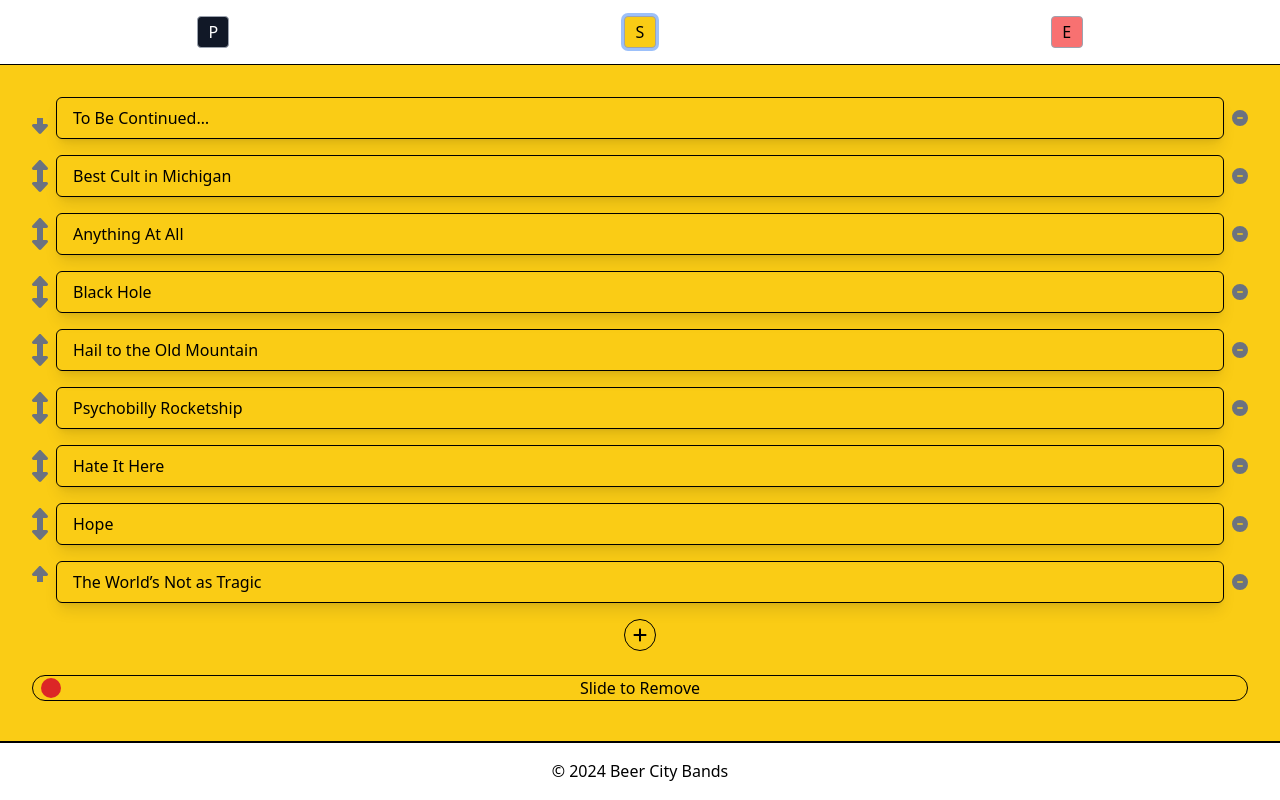
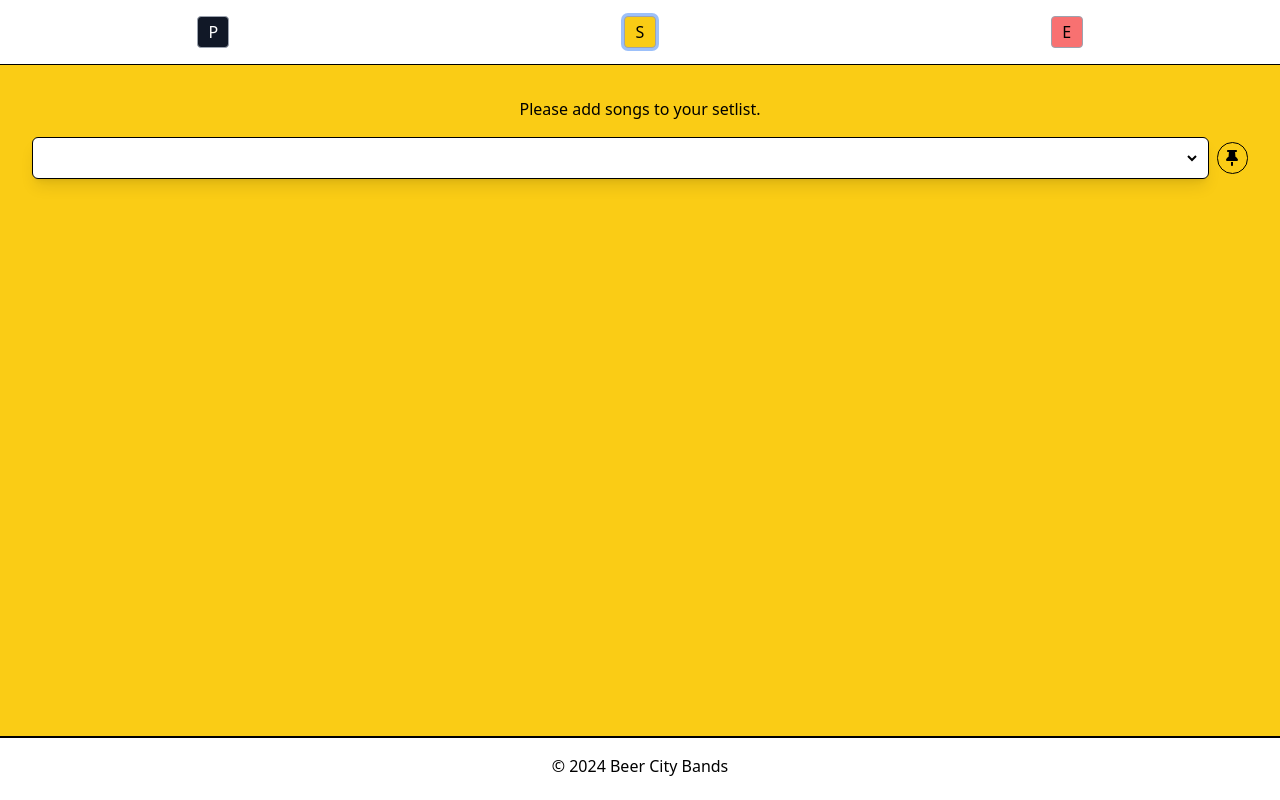
Before and after one commit to kylemichaelsullivan/kmSetList, a React (Vite) app: page / in a window 1280 px wide. Built offline with nearby package versions, Linux system fonts and the light colour scheme.

Commit message:
ADD: Functionality to Add & Remove songs from Setlist

```diff
--- a/src/components/modes/Editing/ToggleSong.tsx
+++ b/src/components/modes/Editing/ToggleSong.tsx
@@ -11,7 +11,6 @@ function ToggleSong({ song }: ToggleSongPtops) {
   const [isActive, setIsActive] = useState();
 
   // I'm leaning hard on conventions to convey meaning here
-
   function toggleSong() {
     alert(`${song} toggled.`);
   }
--- a/src/components/modes/Selecting/AddSong.tsx
+++ b/src/components/modes/Selecting/AddSong.tsx
@@ -1,20 +1,55 @@
-import { FontAwesomeIcon } from '@fortawesome/react-fontawesome';
-import { faPlus } from '@fortawesome/free-solid-svg-icons';
+import { useEffect, useState } from 'react';
 
+import { useCatalog } from '@/context/catalog';
 import { useSetlist } from '@/context/setlist';
 
+import AddSongButton from './AddSongButton';
+import NoSongs from '@/components/NoSongs';
+
 function AddSong() {
-  const { addSongToSetlist } = useSetlist();
+  const { catalog } = useCatalog();
+  const { setlist, selectSong, handleSelectSong } = useSetlist();
+
+  // keyWord: type so it's only songs
+  const [unselectedSongs, setUnselectedSongs] = useState<string[]>([]);
+
+  function getUnselectedSongs() {
+    return catalog.filter((song) => !setlist.includes(song));
+  }
+
+  const handleSelectChange = (e: React.ChangeEvent<HTMLSelectElement>) => {
+    handleSelectSong(e.target.value);
+  };
+
+  useEffect(() => {
+    if (catalog && setlist) {
+      setUnselectedSongs(getUnselectedSongs());
+    }
+  }, [catalog, setlist]);
 
   return (
-    <button
-      type="button"
-      className="AddSong flex justify-center items-center border border-current ring-blue-500 rounded-full font-bold text-xxxl w-8 h-8 transition-colors duration-300 hover:bg-black hover:text-white hover:ring"
-      title="Add Song to Setlist"
-      onClick={addSongToSetlist}
-    >
-      <FontAwesomeIcon icon={faPlus} />
-    </button>
+    <div className="AddSong flex gap-2 items-center w-full group">
+      <div className="song flex-auto cursor-grab bg-white border border-current ring-blue-500 rounded-md shadow-lg w-full p-2 group-hover:ring">
+        {unselectedSongs ? (
+          <select
+            className="bg-transparent w-full"
+            value={selectSong}
+            onChange={handleSelectChange}
+          >
+            <option value=""></option>
+            {unselectedSongs.map((song) => (
+              <option value={song} key={song}>
+                {song}
+              </option>
+            ))}
+          </select>
+        ) : (
+          <NoSongs />
+        )}
+      </div>
+
+      <AddSongButton />
+    </div>
   );
 }
 
--- /dev/null
+++ b/src/components/modes/Selecting/AddSongButton.tsx
@@ -0,0 +1,25 @@
+import { useSetlist } from '@/context/setlist';
+
+import { FontAwesomeIcon } from '@fortawesome/react-fontawesome';
+import { faThumbtack } from '@fortawesome/free-solid-svg-icons';
+
+function AddSongButton() {
+  const { addSongToSetlist } = useSetlist();
+
+  function handleClick() {
+    addSongToSetlist();
+  }
+
+  return (
+    <button
+      type="button"
+      className="AddSong flex justify-center items-center border border-current ring-blue-500 rounded-full text-xxl font-bold w-8 h-8 transition-colors duration-300 hover:bg-black hover:text-white hover:ring"
+      title="Add Song to Setlist"
+      onClick={handleClick}
+    >
+      <FontAwesomeIcon icon={faThumbtack} />
+    </button>
+  );
+}
+
+export default AddSongButton;
--- a/src/components/modes/Selecting/RemoveSong.tsx
+++ b/src/components/modes/Selecting/RemoveSong.tsx
@@ -1,3 +1,5 @@
+import { useSetlist } from '@/context/setlist';
+
 import { FontAwesomeIcon } from '@fortawesome/react-fontawesome';
 import { faCircleMinus } from '@fortawesome/free-solid-svg-icons';
 
@@ -6,16 +8,14 @@ type RemoveSongProps = {
 };
 
 function RemoveSong({ song }: RemoveSongProps) {
-  function removeSongFromSetlist() {
-    alert(`removeSongFromSetlist(${song})`);
-  }
+  const { removeSongFromSetlist } = useSetlist();
 
   return (
     <button
       type="button"
       className="RemoveSong flex-1 text-gray-500 min-w-4 transition-colors duration-300 hover:text-gray-900"
       title={`Remove ${song} from Setlist`}
-      onClick={removeSongFromSetlist}
+      onClick={() => removeSongFromSetlist(song)}
     >
       <FontAwesomeIcon icon={faCircleMinus} />
     </button>
--- a/src/components/modes/Selecting/Selecting.tsx
+++ b/src/components/modes/Selecting/Selecting.tsx
@@ -28,7 +28,10 @@ function Selecting() {
           <SliderRemoveAll />
         </>
       ) : (
-        <NoSongs />
+        <>
+          <NoSongs />
+          <AddSong />
+        </>
       )}
     </div>
   );
--- a/src/context/setlist.tsx
+++ b/src/context/setlist.tsx
@@ -1,11 +1,15 @@
 import { useState, createContext, useContext, type ReactNode } from 'react';
 
+// keyWord: type to only be song
 type SetlistContextType = {
   setlist: string[];
   hasPlayed: { [key: string]: boolean };
+  selectSong: string;
+  handleSelectSong: (song: string) => void;
   handleSetlistChange: () => void;
   toggleHasPlayed: (song: string) => void;
   addSongToSetlist: () => void;
+  removeSongFromSetlist: (song: string) => void;
   restoreSetlist: () => void;
   resetSetlist: () => void;
 };
@@ -16,38 +20,58 @@ type SetlistContextProviderProps = {
   children: ReactNode;
 };
 
-// const initialSetlist: string[] = [];
-const initialSetlist: string[] = [
-  'To Be Continued…',
-  'Best Cult in Michigan',
-  'Anything At All',
-  'Black Hole',
-  'Hail to the Old Mountain',
-  'Psychobilly Rocketship',
-  'Hate It Here',
-  'Hope',
-  'The World’s Not as Tragic',
-];
+const initialSetlist: string[] = [];
+// const initialSetlist: string[] = [
+//   'To Be Continued…',
+//   'Best Cult in Michigan',
+//   'Anything At All',
+//   'Black Hole',
+//   'Hail to the Old Mountain',
+//   'Psychobilly Rocketship',
+//   'Hate It Here',
+//   'Hope',
+//   'The World’s Not as Tragic',
+// ];
 
 const initialHasPlayed: { [key: string]: boolean } = initialSetlist.reduce(
   (acc, song) => ({ ...acc, [song]: false }),
   {},
 );
 
+const initialSelectSong = '';
+
 export const SetlistContextProvider = ({
   children,
 }: SetlistContextProviderProps) => {
   const [setlist, setSetlist] = useState(initialSetlist);
   const [hasPlayed, setHasPlayed] = useState(initialHasPlayed);
+  const [selectSong, setSelectSong] = useState(initialSelectSong);
 
   function handleSetlistChange() {
     setSetlist(setlist);
   }
 
+  function handleSelectSong(song: string) {
+    setSelectSong(song);
+  }
+
+  // keyWord: type to only be song
   function addSongToSetlist() {
-    const newSong = 'New Song';
-    setSetlist([...setlist, newSong]);
-    setHasPlayed({ ...hasPlayed, [newSong]: false });
+    if (selectSong) {
+      setSetlist([...setlist, selectSong]);
+      setHasPlayed({ ...hasPlayed, [selectSong]: false });
+      setSelectSong('');
+    }
+  }
+
+  // keyWord: type to only be song
+  function removeSongFromSetlist(song: string) {
+    if (song) {
+      setSetlist(setlist.filter((s) => s !== song));
+      const updatedHasPlayed = { ...hasPlayed };
+      delete updatedHasPlayed[song];
+      setHasPlayed(updatedHasPlayed);
+    }
   }
 
   function restoreSetlist() {
@@ -72,8 +96,11 @@ export const SetlistContextProvider = ({
       value={{
         setlist,
         hasPlayed,
+        selectSong,
+        handleSelectSong,
         handleSetlistChange,
         addSongToSetlist,
+        removeSongFromSetlist,
         restoreSetlist,
         resetSetlist,
         toggleHasPlayed,
```
